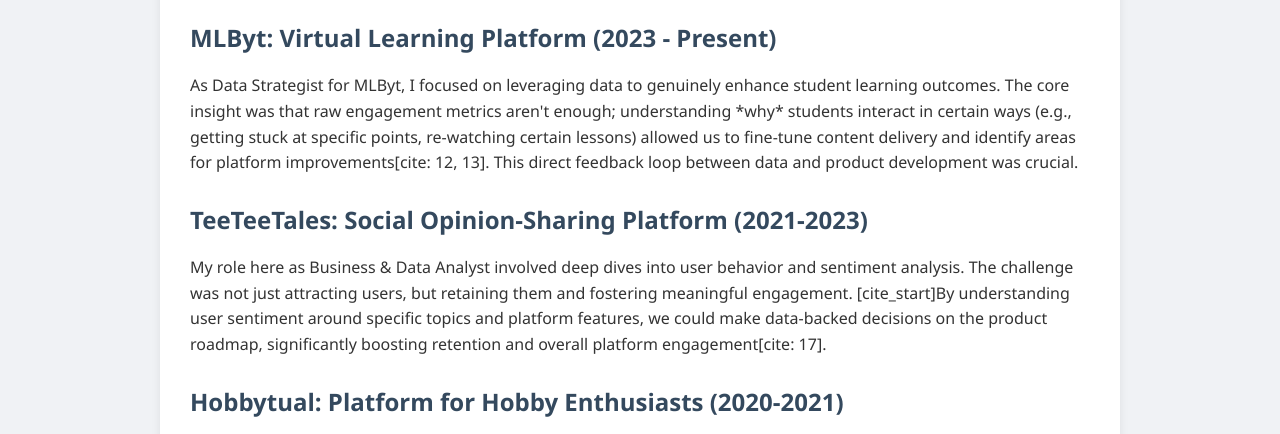
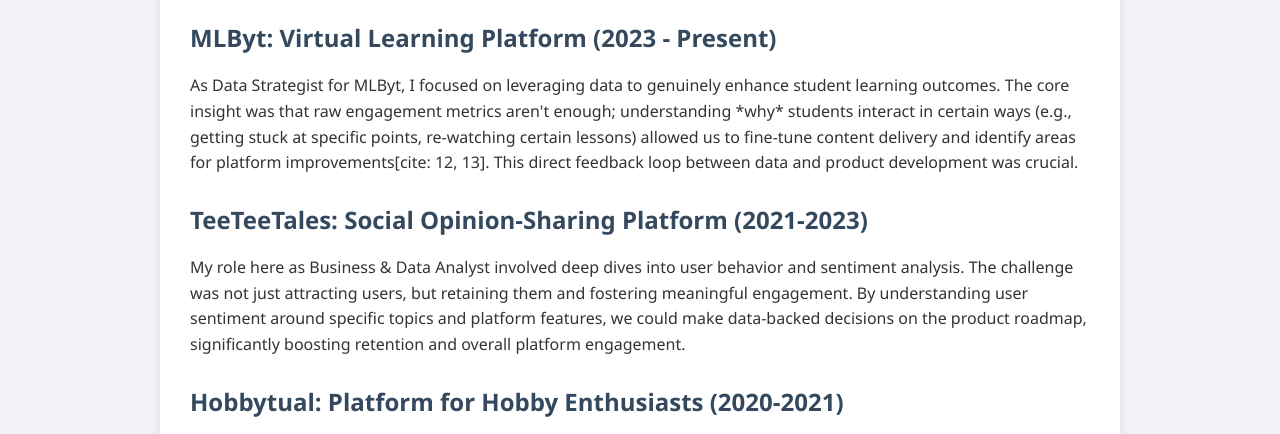
Before and after one commit to mayankteacher/mayankteacher.github.io, a plain HTML site: page page3.html in a window 1280 px wide. Shown: the part 339-773 px from the top of the page. Drawn offline with Linux system fonts and the light colour scheme.

Commit message:
Update page3.html

```diff
--- a/page3.html
+++ b/page3.html
@@ -32,7 +32,7 @@
                 <p>As Data Strategist for MLByt, I focused on leveraging data to genuinely enhance student learning outcomes. The core insight was that raw engagement metrics aren't enough; understanding *why* students interact in certain ways (e.g., getting stuck at specific points, re-watching certain lessons) allowed us to fine-tune content delivery and identify areas for platform improvements[cite: 12, 13]. This direct feedback loop between data and product development was crucial.</p>
 
                 <h3>TeeTeeTales: Social Opinion-Sharing Platform (2021-2023)</h3>
-                <p>My role here as Business & Data Analyst involved deep dives into user behavior and sentiment analysis. The challenge was not just attracting users, but retaining them and fostering meaningful engagement. [cite_start]By understanding user sentiment around specific topics and platform features, we could make data-backed decisions on the product roadmap, significantly boosting retention and overall platform engagement[cite: 17].</p>
+                <p>My role here as Business & Data Analyst involved deep dives into user behavior and sentiment analysis. The challenge was not just attracting users, but retaining them and fostering meaningful engagement. By understanding user sentiment around specific topics and platform features, we could make data-backed decisions on the product roadmap, significantly boosting retention and overall platform engagement.</p>
 
                 <h3>Hobbytual: Platform for Hobby Enthusiasts (2020-2021)</h3>
                 <p>This was a hands-on backend development role where I built RESTful APIs using PHP and optimized workflows with Python . The key learning here was the importance of a robust, scalable backend, even for niche platforms. Efficient data migration and API design are critical for a smooth user experience and future growth, regardless of the platform's initial size.</p>
```
